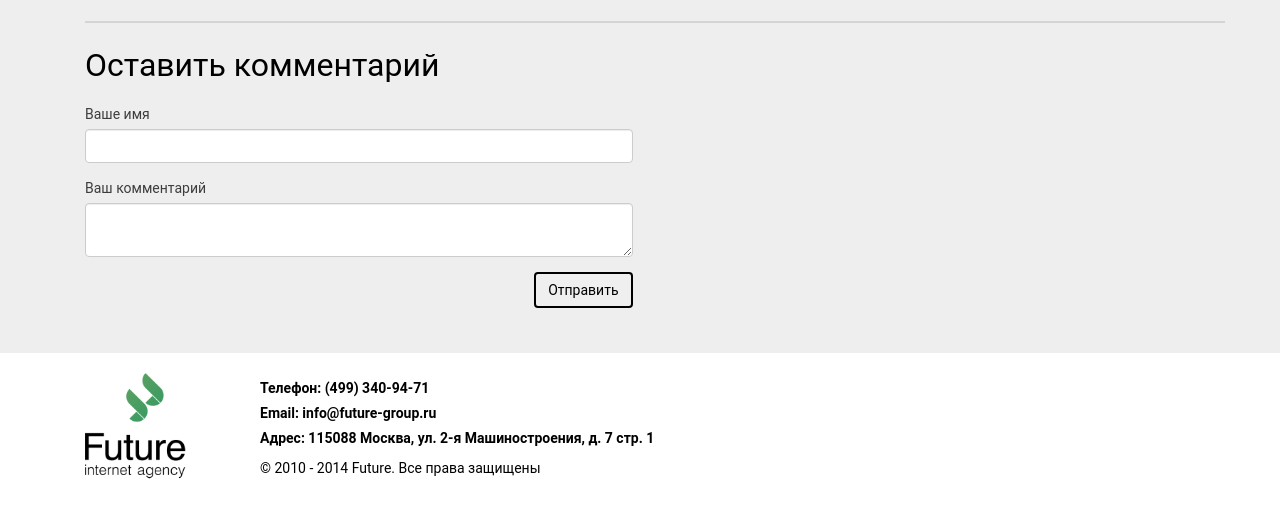
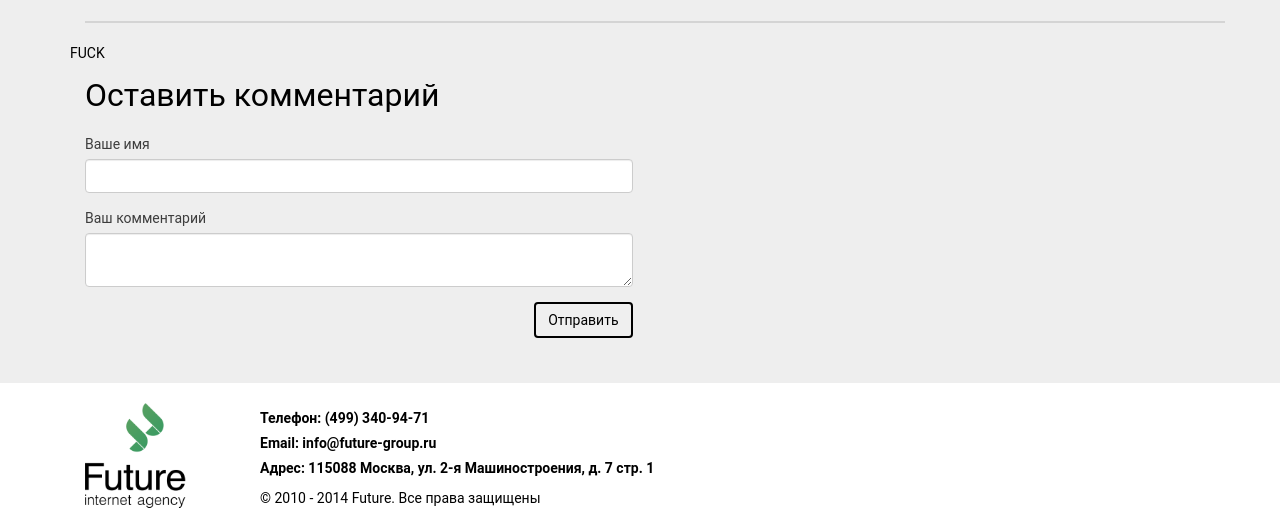
Before and after one commit to supermetrolog/Future, a Yii app: template views/site/index.php in a window 1280 px wide. Shown: the part 243-751 px from the top of the page. Run offline with PHP 8.4 and a stand-in for Yii, Linux system fonts and the light colour scheme; the template is opened without the code that fills it, so the values that code supplies are empty; form fields are guessed from the names that the template uses; some libraries are stand-ins or nearby versions.

Commit message:
modified index.php

```diff
--- a/views/site/index.php
+++ b/views/site/index.php
@@ -23,7 +23,7 @@ $this->title = 'Comments';
 
     <hr>
 </div>
-
+<p>FUCK</p>
 <div class="row send-comment">
     <div class="col-lg-6">
         <label for="send">
```
